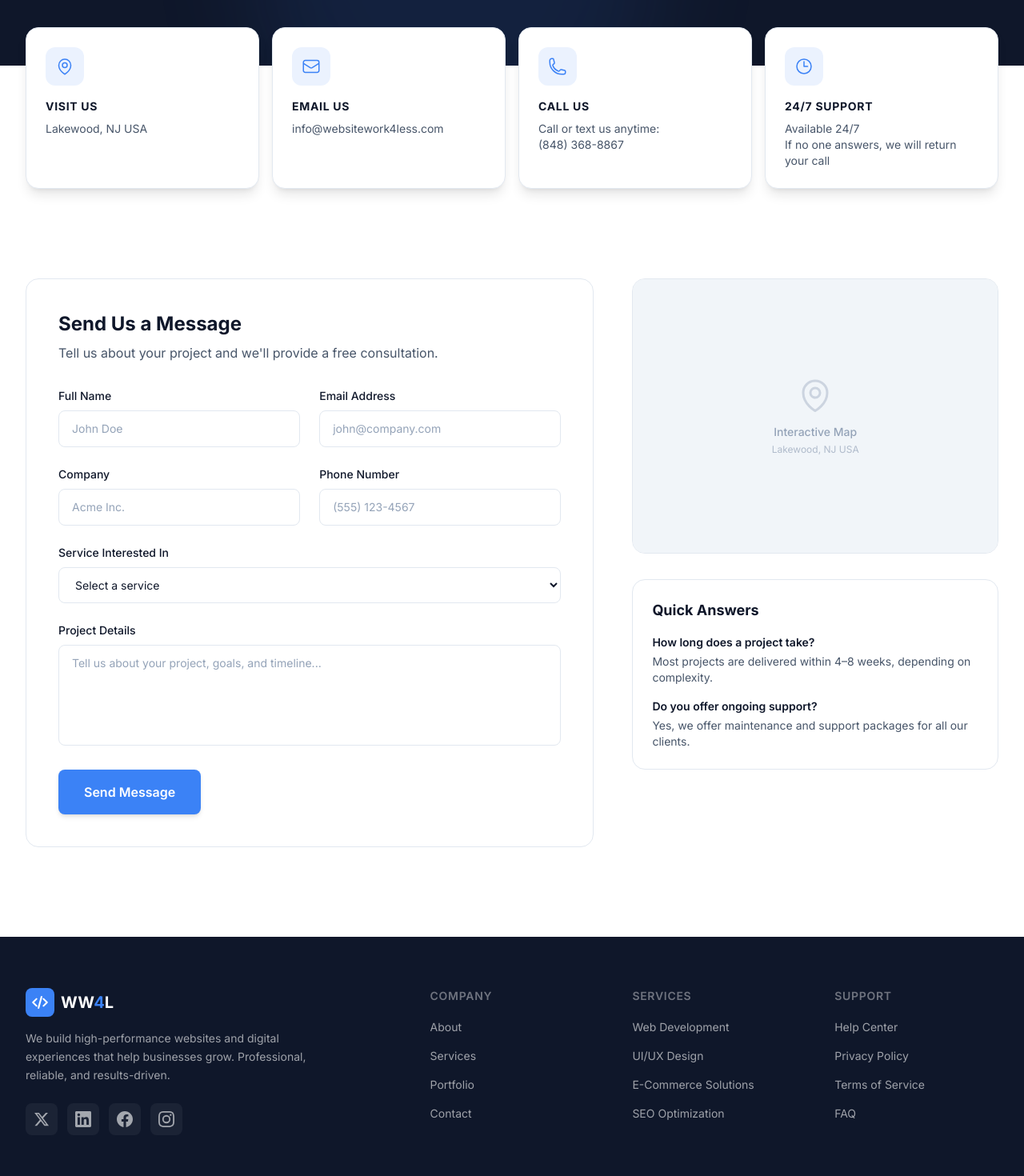
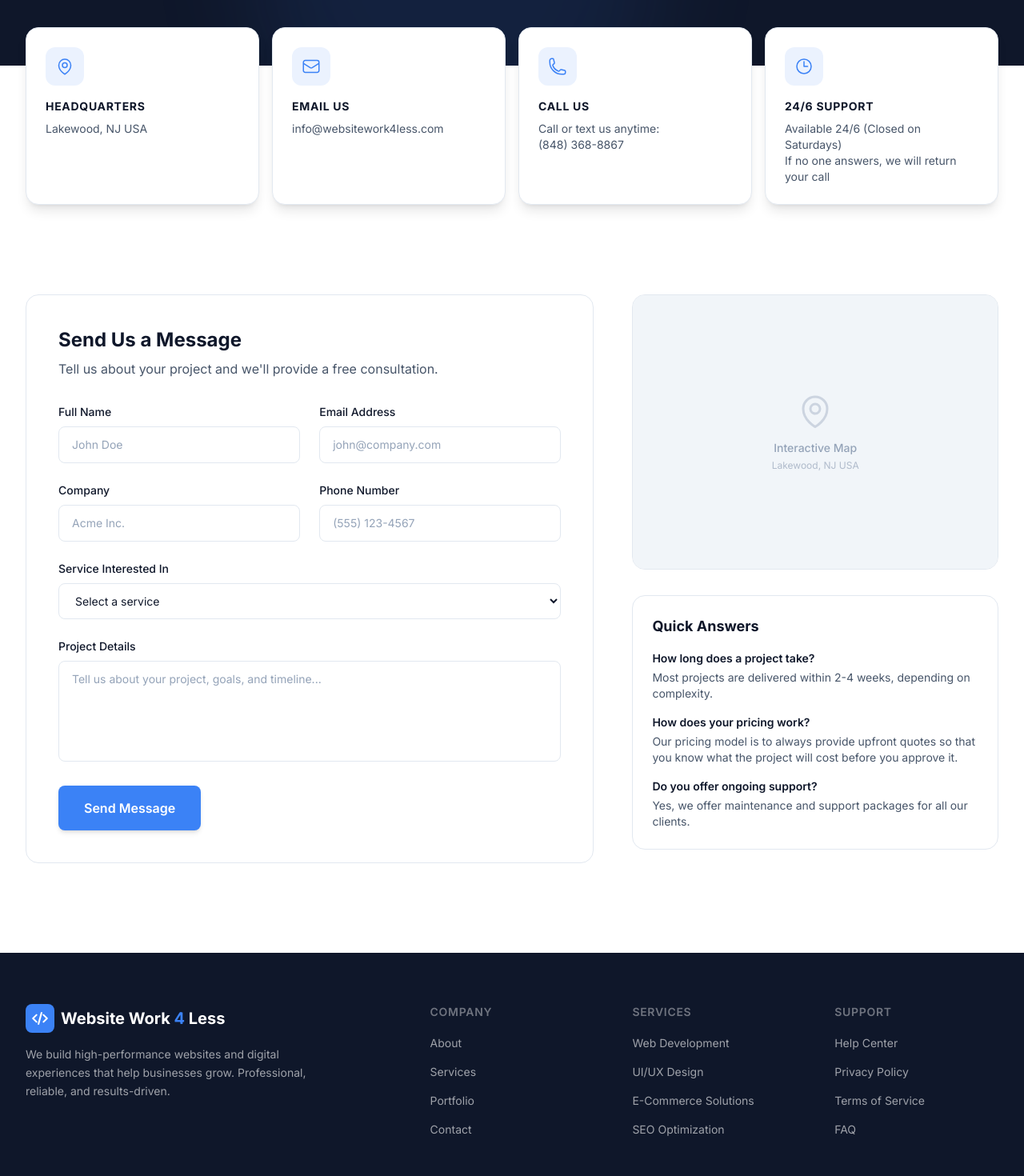
Before and after one commit to Umar-Tanveer123/websitework4less, a React (Vite) app: page /contact in a window 1280 px wide. Shown: the part 480-1950 px from the top of the page at 80% size. Built offline with nearby package versions, Linux system fonts and the light colour scheme.

Commit message:
Round 3 updates: portfolio links, timeline, payment terms, and logo

```diff
--- a/src/components/Footer.tsx
+++ b/src/components/Footer.tsx
@@ -20,44 +20,6 @@ const footerLinks = {
   ],
 };
 
-const socialLinks = [
-  {
-    label: 'Twitter',
-    href: '#',
-    icon: (
-      <svg className="h-5 w-5" fill="currentColor" viewBox="0 0 24 24">
-        <path d="M18.244 2.25h3.308l-7.227 8.26 8.502 11.24H16.17l-5.214-6.817L4.99 21.75H1.68l7.73-8.835L1.254 2.25H8.08l4.713 6.231zm-1.161 17.52h1.833L7.084 4.126H5.117z" />
-      </svg>
-    ),
-  },
-  {
-    label: 'LinkedIn',
-    href: '#',
-    icon: (
-      <svg className="h-5 w-5" fill="currentColor" viewBox="0 0 24 24">
-        <path d="M20.447 20.452h-3.554v-5.569c0-1.328-.027-3.037-1.852-3.037-1.853 0-2.136 1.445-2.136 2.939v5.667H9.351V9h3.414v1.561h.046c.477-.9 1.637-1.85 3.37-1.85 3.601 0 4.267 2.37 4.267 5.455v6.286zM5.337 7.433c-1.144 0-2.063-.926-2.063-2.065 0-1.138.92-2.063 2.063-2.063 1.14 0 2.064.925 2.064 2.063 0 1.139-.925 2.065-2.064 2.065zm1.782 13.019H3.555V9h3.564v11.452zM22.225 0H1.771C.792 0 0 .774 0 1.729v20.542C0 23.227.792 24 1.771 24h20.451C23.2 24 24 23.227 24 22.271V1.729C24 .774 23.2 0 22.222 0h.003z" />
-      </svg>
-    ),
-  },
-  {
-    label: 'Facebook',
-    href: '#',
-    icon: (
-      <svg className="h-5 w-5" fill="currentColor" viewBox="0 0 24 24">
-        <path d="M24 12.073c0-6.627-5.373-12-12-12s-12 5.373-12 12c0 5.99 4.388 10.954 10.125 11.854v-8.385H7.078v-3.47h3.047V9.43c0-3.007 1.792-4.669 4.533-4.669 1.312 0 2.686.235 2.686.235v2.953H15.83c-1.491 0-1.956.925-1.956 1.874v2.25h3.328l-.532 3.47h-2.796v8.385C19.612 23.027 24 18.062 24 12.073z" />
-      </svg>
-    ),
-  },
-  {
-    label: 'Instagram',
-    href: '#',
-    icon: (
-      <svg className="h-5 w-5" fill="currentColor" viewBox="0 0 24 24">
-        <path d="M12 2.163c3.204 0 3.584.012 4.85.07 3.252.148 4.771 1.691 4.919 4.919.058 1.265.069 1.645.069 4.849 0 3.205-.012 3.584-.069 4.849-.149 3.225-1.664 4.771-4.919 4.919-1.266.058-1.644.07-4.85.07-3.204 0-3.584-.012-4.849-.07-3.26-.149-4.771-1.699-4.919-4.92-.058-1.265-.07-1.644-.07-4.849 0-3.204.013-3.583.07-4.849.149-3.227 1.664-4.771 4.919-4.919 1.266-.057 1.645-.069 4.849-.069zM12 0C8.741 0 8.333.014 7.053.072 2.695.272.273 2.69.073 7.052.014 8.333 0 8.741 0 12c0 3.259.014 3.668.072 4.948.2 4.358 2.618 6.78 6.98 6.98C8.333 23.986 8.741 24 12 24c3.259 0 3.668-.014 4.948-.072 4.354-.2 6.782-2.618 6.979-6.98.059-1.28.073-1.689.073-4.948 0-3.259-.014-3.667-.072-4.947-.196-4.354-2.617-6.78-6.979-6.98C15.668.014 15.259 0 12 0zm0 5.838a6.162 6.162 0 100 12.324 6.162 6.162 0 000-12.324zM12 16a4 4 0 110-8 4 4 0 010 8zm6.406-11.845a1.44 1.44 0 100 2.881 1.44 1.44 0 000-2.881z" />
-      </svg>
-    ),
-  },
-];
 
 export default function Footer() {
   return (
@@ -84,26 +46,14 @@ export default function Footer() {
                 </svg>
               </div>
               <span>
-                WW<span className="text-accent">4</span>L
+                Website Work <span className="text-accent">4</span> Less
               </span>
             </Link>
             <p className="mt-4 max-w-sm text-sm leading-relaxed text-white/60">
               We build high-performance websites and digital experiences that help
               businesses grow. Professional, reliable, and results-driven.
             </p>
-            {/* Socials */}
-            <div className="mt-6 flex gap-3">
-              {socialLinks.map((social) => (
-                <a
-                  key={social.label}
-                  href={social.href}
-                  aria-label={social.label}
-                  className="flex h-10 w-10 items-center justify-center rounded-lg bg-white/5 text-white/60 transition-all duration-200 hover:bg-accent hover:text-white"
-                >
-                  {social.icon}
-                </a>
-              ))}
-            </div>
+
           </div>
 
           {/* Link Columns */}
--- a/src/components/Navbar.tsx
+++ b/src/components/Navbar.tsx
@@ -65,7 +65,7 @@ export default function Navbar() {
             </svg>
           </div>
           <span className={`transition-colors duration-300 ${isWhiteText ? 'text-white' : 'text-text-primary'}`}>
-            WW<span className="text-accent">4</span>L
+            Website Work <span className="text-accent">4</span> Less
           </span>
         </Link>
 
--- a/src/components/PortfolioGridItem.tsx
+++ b/src/components/PortfolioGridItem.tsx
@@ -2,6 +2,7 @@ interface PortfolioGridItemProps {
   title: string;
   category: string;
   imageUrl: string;
+  url: string;
   className?: string;
 }
 
@@ -9,11 +10,15 @@ export default function PortfolioGridItem({
   title,
   category,
   imageUrl,
+  url,
   className = '',
 }: PortfolioGridItemProps) {
   return (
-    <div
-      className={`group relative overflow-hidden rounded-2xl cursor-pointer ${className}`}
+    <a
+      href={url}
+      target="_blank"
+      rel="noopener noreferrer"
+      className={`group relative overflow-hidden rounded-2xl block cursor-pointer ${className}`}
     >
       <div className="aspect-[4/3] w-full overflow-hidden bg-primary/5">
         <img
@@ -30,6 +35,6 @@ export default function PortfolioGridItem({
       </div>
       {/* Subtle border overlay */}
       <div className="absolute inset-0 rounded-2xl border border-white/10 transition-colors duration-500 group-hover:border-accent/30 pointer-events-none" />
-    </div>
+    </a>
   );
 }
--- a/src/data/portfolio.ts
+++ b/src/data/portfolio.ts
@@ -2,6 +2,7 @@ export interface Project {
   title: string;
   category: string;
   imageUrl: string;
+  url: string;
 }
 
 export const categories = ['All', 'Web Design', 'E-Commerce', 'Web Application', 'Branding'];
@@ -11,45 +12,54 @@ export const projects: Project[] = [
     title: 'ajlead.com',
     category: 'Web Application',
     imageUrl: 'https://images.unsplash.com/photo-1460925895917-afdab827c52f?w=800&q=80',
+    url: 'https://ajlead.com',
   },
   {
     title: 'dandicraft.com',
     category: 'E-Commerce',
     imageUrl: 'https://images.unsplash.com/photo-1522202176988-66273c2fd55f?w=800&q=80',
+    url: 'https://dandicraft.com',
   },
   {
     title: 'goldstonem.com',
     category: 'Web Application',
     imageUrl: 'https://images.unsplash.com/photo-1551288049-bebda4e38f71?w=800&q=80',
+    url: 'https://goldstonem.com',
   },
   {
     title: 'clovercareaba.com',
     category: 'Web Design',
     imageUrl: 'https://images.unsplash.com/photo-1576091160399-112ba8d25d1d?w=800&q=80',
+    url: 'https://clovercareaba.com',
   },
   {
     title: 'keynorstudios.com',
     category: 'E-Commerce',
     imageUrl: 'https://images.unsplash.com/photo-1441986300917-64674bd600d8?w=800&q=80',
+    url: 'https://keynorstudios.com',
   },
   {
     title: 'nlakehomes.com',
     category: 'Web Design',
     imageUrl: 'https://images.unsplash.com/photo-1488646953014-85cb44e25828?w=800&q=80',
+    url: 'https://nlakehomes.com',
   },
   {
     title: 'machondoros.com',
     category: 'Branding',
     imageUrl: 'https://images.unsplash.com/photo-1534438327276-14e5300c3a48?w=800&q=80',
+    url: 'https://machondoros.com',
   },
   {
     title: 'barbuxbarter.com',
     category: 'Web Application',
     imageUrl: 'https://images.unsplash.com/photo-1560518883-ce09059eeffa?w=800&q=80',
+    url: 'https://barbuxbarter.com',
   },
   {
     title: 'malonluxerysuites.com',
     category: 'Branding',
     imageUrl: 'https://images.unsplash.com/photo-1487530811176-3780de880c2d?w=800&q=80',
+    url: 'https://malonluxerysuites.com',
   },
 ];
--- a/src/pages/AboutPage.tsx
+++ b/src/pages/AboutPage.tsx
@@ -125,19 +125,25 @@ export default function AboutPage() {
               <br />
               Full-Service Agency
             </h2>
-            <p className="mt-4 text-lg leading-relaxed text-text-secondary">
-              What started as a one-person freelance operation in 2012 has grown
-              into a thriving agency serving businesses of all sizes. Our journey
-              has been driven by a simple belief: every business deserves a
-              world-class online presence, without the hassle. We make sure that we perfect your job until fully satisfied.
-            </p>
-            <p className="mt-4 text-lg leading-relaxed text-text-secondary">
-              Today, our team of 50+ professionals combines diverse skills and
-              backgrounds to deliver innovative digital solutions. We&apos;ve helped
-              over 200 clients transform their online presence and achieve
-              measurable growth.
-            </p>
-            <p className="mt-4 text-lg font-medium text-accent">
+            <div className="mt-6 space-y-4">
+              <div className="relative pl-6 before:absolute before:left-0 before:top-2 before:h-2 before:w-2 before:rounded-full before:bg-accent">
+                <h3 className="font-bold text-text-primary">2023</h3>
+                <p className="text-sm text-text-secondary">Worked as a freelancer focusing on standard websites and affordable pricing.</p>
+              </div>
+              <div className="relative pl-6 before:absolute before:left-0 before:top-2 before:h-2 before:w-2 before:rounded-full before:bg-accent">
+                <h3 className="font-bold text-text-primary">2024</h3>
+                <p className="text-sm text-text-secondary">Word spread quickly and we hired 5 developers to keep up with demand.</p>
+              </div>
+              <div className="relative pl-6 before:absolute before:left-0 before:top-2 before:h-2 before:w-2 before:rounded-full before:bg-accent">
+                <h3 className="font-bold text-text-primary">2025</h3>
+                <p className="text-sm text-text-secondary">Quickly became the USA go-to for any size job, from small to large, expanding our team to over 40.</p>
+              </div>
+              <div className="relative pl-6 before:absolute before:left-0 before:top-2 before:h-2 before:w-2 before:rounded-full before:bg-accent">
+                <h3 className="font-bold text-text-primary">2026</h3>
+                <p className="text-sm text-text-secondary">Launched the enterprise solutions department, expanding our project range from minor website fixes to complex custom frameworks. We now have a team comprising over 250 employees.</p>
+              </div>
+            </div>
+            <p className="mt-6 text-lg font-medium text-accent">
               The reason why people choose us is because we work with any budget—from small to large businesses—and we are fast, reliable, and always available.
             </p>
           </AnimatedSection>
--- a/src/pages/ContactPage.tsx
+++ b/src/pages/ContactPage.tsx
@@ -14,7 +14,7 @@ import {
 const contactInfo = [
   {
     icon: <MapPinIcon className="h-6 w-6" />,
-    title: 'Visit Us',
+    title: 'Headquarters',
     details: ['Lakewood, NJ USA'],
   },
   {
@@ -29,8 +29,8 @@ const contactInfo = [
   },
   {
     icon: <ClockIcon className="h-6 w-6" />,
-    title: '24/7 Support',
-    details: ['Available 24/7', 'If no one answers, we will return your call'],
+    title: '24/6 Support',
+    details: ['Available 24/6 (Closed on Saturdays)', 'If no one answers, we will return your call'],
   },
 ];
 
@@ -258,7 +258,11 @@ export default function ContactPage() {
                   {[
                     {
                       q: 'How long does a project take?',
-                      a: 'Most projects are delivered within 4–8 weeks, depending on complexity.',
+                      a: 'Most projects are delivered within 2-4 weeks, depending on complexity.',
+                    },
+                    {
+                      q: 'How does your pricing work?',
+                      a: 'Our pricing model is to always provide upfront quotes so that you know what the project will cost before you approve it.',
                     },
                     {
                       q: 'Do you offer ongoing support?',
--- a/src/pages/HomePage.tsx
+++ b/src/pages/HomePage.tsx
@@ -107,6 +107,9 @@ export default function HomePage() {
               </h1>
               <p className="mt-6 max-w-lg text-lg leading-relaxed text-text-secondary">
                 We are from the largest and most established website design and custom software companies in the country and offer the best rates that you will ever find. Affordable Websites & Marketing for Businesses of All Sizes. We work with any budget—big or small. We do custom software, help your business show on Google through SEO and ads, and make websites that impress your audience. We design websites that feel right, look professional, and build instant trust.
+              </p>
+              <p className="mt-4 max-w-lg text-md font-medium text-accent">
+                We offer no payment upfront and monthly installments until you pay off your site. You can use the site even before payments are made.
               </p>
               <div className="mt-8 flex flex-wrap gap-4">
                 <Button as="link" to="/contact" size="lg">
```
